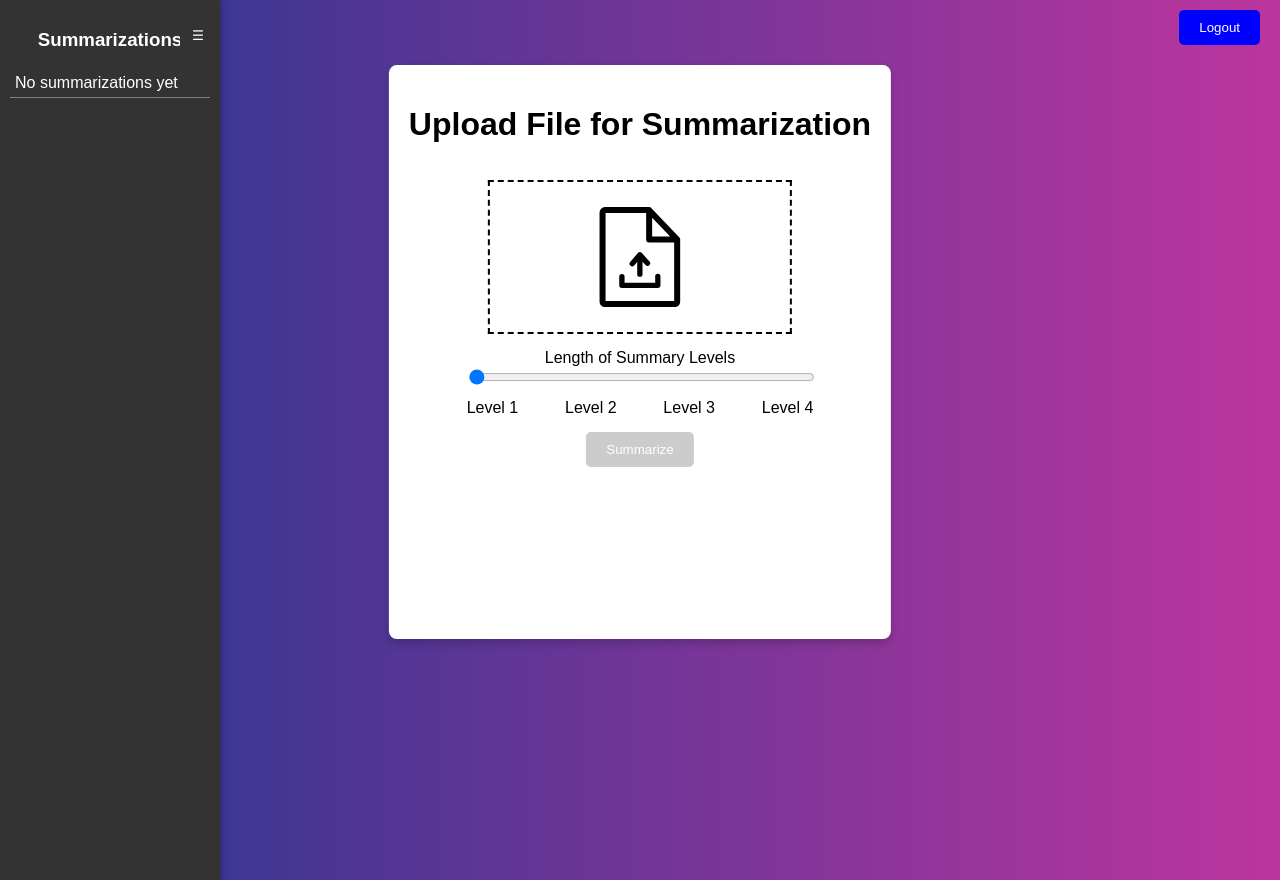
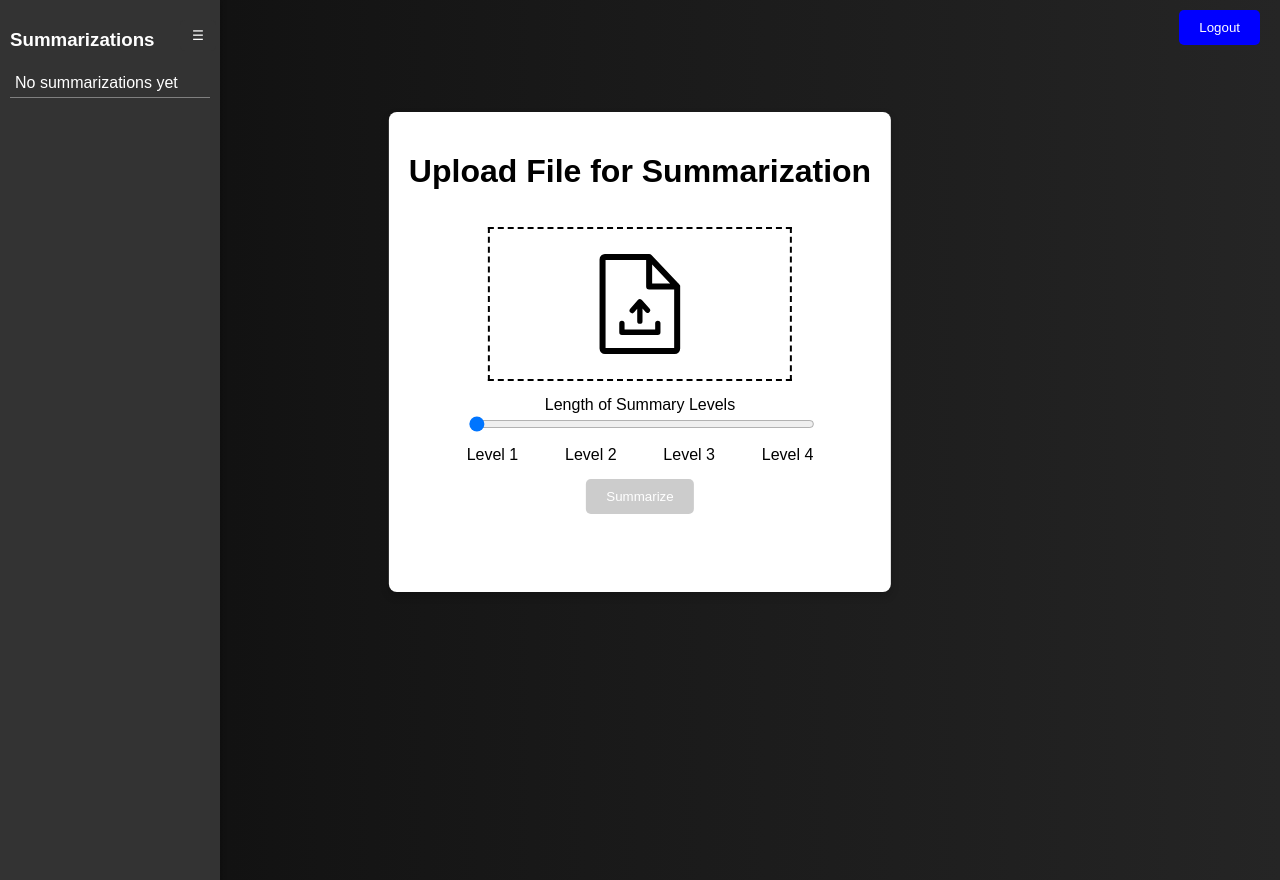
Before and after one commit to Waterblokey/TLDResearch, a Django app: template Website/Backend/TLDResearch/TLDResearchapp/templates/summarize.html in a window 1280 px wide. Run offline with Django 5.2, Linux system fonts and the light colour scheme; the template is opened without the code that fills it, so the values that code supplies are empty; parts of the project's set-up code (start-up, migrations or seed data) failed here and were passed over.

Commit message:
small ui changes

```diff
--- a/Website/Backend/TLDResearch/TLDResearchapp/templates/summarize.html
+++ b/Website/Backend/TLDResearch/TLDResearchapp/templates/summarize.html
@@ -12,7 +12,7 @@
             display: flex;
             height: 40vh;
             margin: 0;
-            background: linear-gradient(90deg, rgb(36 54 145) 0%, rgb(188 53 158) 100%);
+            background-image: linear-gradient(to right, #0d0d0d, #141414, #1a1a1a, #1f1f1f, #252525);
         }
 
         /* Sidebar */
@@ -35,7 +35,7 @@
         }
 
         .sidebar h3 {
-            text-align: center;
+            text-align: left;
         }
 
         .summary-list {
@@ -114,6 +114,8 @@
             padding: 20px;
             border-radius: 8px;
             box-shadow: 0 4px 8px rgba(0, 0, 0, 0.2);
+            max-width: 70vw;
+            max-height: 50vh;
         }
 
         .upload-box {
@@ -153,6 +155,7 @@
             text-align: left;
             white-space: pre-wrap;
             visibility: hidden; /* Initially hidden */
+            overflow: auto;
         }
         .upload-icon {
             width: 60px; /* Adjust size */
```
